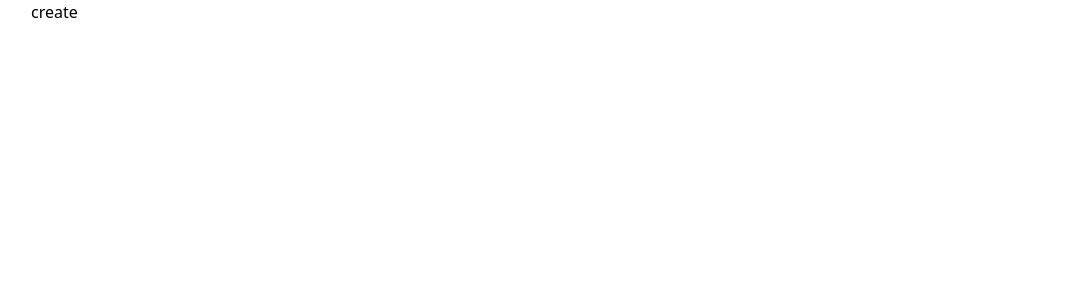
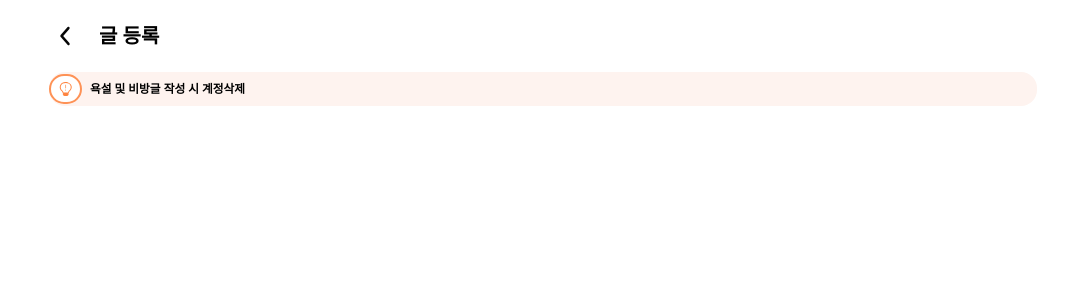
Before and after one commit to 0dytpq0/L-league-FE-Interview, a Next.js app: page /create in a window 1280 px wide. Shown: the top 300 px of the page, without its empty margins (97-1165 px from the left). Built offline with nearby package versions, Linux system fonts and the light colour scheme.

Commit message:
refactore : notice 공통 컴포넌트로 분리 및 backbutton 컴포넌트 생성

```diff
--- a/src/app/(afterLogin)/create/page.tsx
+++ b/src/app/(afterLogin)/create/page.tsx
@@ -1,3 +1,12 @@
+import Notice from "@/app/(beforeLogin)/_component/Notice";
+import Header from "@/app/_component/Header";
+import { NOTICE_MESSAGE } from "@/constants/message";
+
 export default function Create() {
-  return <div>create</div>;
+  return (
+    <div>
+      <Header isMain={false} title="글 등록" />
+      <Notice message={NOTICE_MESSAGE.create} />
+    </div>
+  );
 }
--- a/src/app/(beforeLogin)/_component/FooterLinkWrapper.tsx
+++ b/src/app/(beforeLogin)/_component/FooterLinkWrapper.tsx
@@ -1,12 +1,16 @@
 import ImageWrapper from "./ImageWrapper";
 
-interface Props {
+interface FooterLinkWrapperProps {
   src: string;
   alt: string;
   href: string;
 }
 
-export default function FooterLinkWrapper({ src, alt, href }: Props) {
+export default function FooterLinkWrapper({
+  src,
+  alt,
+  href,
+}: FooterLinkWrapperProps) {
   return (
     <ImageWrapper
       src={src}
--- /dev/null
+++ b/src/app/(beforeLogin)/_component/Notice.tsx
@@ -0,0 +1,55 @@
+import { cn } from "@/utils/cn";
+import ImageWrapper from "./ImageWrapper";
+
+interface NoticeProps {
+  icon?: string;
+  iconAlt?: string;
+  label?: string;
+  message: string;
+  containerClassName?: string;
+  iconContainerClassName?: string;
+  labelClassName?: string;
+  messageClassName?: string;
+}
+
+export default function Notice({
+  icon = "/icon_tip.svg",
+  iconAlt = "tip",
+  label,
+  message,
+  containerClassName,
+  iconContainerClassName,
+  labelClassName,
+  messageClassName,
+}: NoticeProps) {
+  return (
+    <div
+      className={cn(
+        "flex bg-[#FEF3EF] gap-2 items-center rounded-2xl py-[2px] mx-[18px]",
+        containerClassName
+      )}
+    >
+      <div
+        className={cn(
+          "flex gap-[2px] items-center border-2 border-brand rounded-2xl py-[5px] px-[8px] bg-white",
+          iconContainerClassName
+        )}
+      >
+        <ImageWrapper
+          src={icon}
+          alt={iconAlt}
+          containerClassName="relative aspect-auto w-[13px] h-4"
+          objectFit="cover"
+        />
+        {label && (
+          <span className={cn("text-brand font-bold text-xs", labelClassName)}>
+            {label}
+          </span>
+        )}
+      </div>
+      <div className={cn("text-[11.7px] font-bold", messageClassName)}>
+        {message}
+      </div>
+    </div>
+  );
+}
--- a/src/app/(beforeLogin)/page.tsx
+++ b/src/app/(beforeLogin)/page.tsx
@@ -2,8 +2,11 @@
 import Footer from "./_component/Footer";
 import SliderWrapper from "./_component/SliderWrapper";
 import ImageWrapper from "./_component/ImageWrapper";
+import Notice from "./_component/Notice";
 import { SwiperSlide } from "swiper/react";
 import { useState } from "react";
+import Header from "../_component/Header";
+import { NOTICE_MESSAGE } from "@/constants/message";
 
 export default function Main() {
   const tabs = ["전체", "일상생활", "맛집소개", "제품후기", "IT정보"];
@@ -12,32 +15,10 @@ export default function Main() {
   return (
     <div className="relative">
       {/* header */}
-      <header className="flex justify-between mx-4 py-[14px]">
-        <span className="text-brand font-bold text-2xl">BLOG</span>
-        <ImageWrapper
-          src={"/icon_bell.svg"}
-          alt="bell"
-          containerClassName="w-5 h-[22px] relative aspect-auto"
-          objectFit="cover"
-          imageClassName="cursor-pointer"
-        />
-      </header>
+      <Header isMain={true} title="BLOG" />
 
       {/* 공지 */}
-      <div className="flex bg-[#FEF3EF] gap-2 items-center rounded-2xl py-[2px] mx-[18px]">
-        <div className="flex gap-[2px] items-center border-2 border-brand rounded-2xl py-[5px] px-[8px] bg-white">
-          <ImageWrapper
-            src={"/icon_tip.svg"}
-            alt="tip"
-            containerClassName="relative aspect-auto w-[13px] h-4"
-            objectFit="cover"
-          />
-          <span className="text-brand font-bold text-xs">공지</span>
-        </div>
-        <div className=" text-[11.7px] font-bold">
-          앱 출시 기념 각종 이벤트 진행 예정(공지사항 참고)
-        </div>
-      </div>
+      <Notice message={NOTICE_MESSAGE.main} label="공지" />
 
       {/* 조회수 TOP 10 */}
       <div className="flex items-center gap-1 py-[10px] mx-4">
--- /dev/null
+++ b/src/app/_component/BackButton.tsx
@@ -0,0 +1,40 @@
+"use client";
+import { cn } from "@/utils/cn";
+import ImageWrapper from "@/app/(beforeLogin)/_component/ImageWrapper";
+import { useRouter } from "next/navigation";
+
+interface BackButtonProps {
+  className?: string;
+  onClick?: () => void;
+}
+
+export default function BackButton({ className, onClick }: BackButtonProps) {
+  const router = useRouter();
+
+  const handleClick = () => {
+    if (onClick) {
+      onClick();
+    } else {
+      router.back();
+    }
+  };
+
+  return (
+    <button
+      type="button"
+      onClick={handleClick}
+      className={cn(
+        "flex items-center justify-center p-0 bg-transparent border-0 cursor-pointer",
+        className
+      )}
+      aria-label="뒤로 가기"
+    >
+      <ImageWrapper
+        src={"/icon_prev.svg"}
+        alt="prev"
+        containerClassName="w-7 h-8 relative aspect-auto"
+        objectFit="cover"
+      />
+    </button>
+  );
+}
--- /dev/null
+++ b/src/app/_component/Header.tsx
@@ -0,0 +1,55 @@
+import { cn } from "@/utils/cn";
+import ImageWrapper from "../(beforeLogin)/_component/ImageWrapper";
+import BackButton from "./BackButton";
+
+interface HeaderProps {
+  isMain: boolean;
+  title: string;
+  headerClassName?: string;
+  titleClassName?: string;
+}
+
+export default function Header({
+  isMain,
+  title,
+  headerClassName,
+  titleClassName,
+}: HeaderProps) {
+  if (isMain) {
+    return (
+      <header
+        className={cn(
+          "flex justify-between items-center mx-4 py-[14px]",
+          headerClassName
+        )}
+      >
+        <span className={cn("text-brand font-bold text-2xl", titleClassName)}>
+          {title}
+        </span>
+        <ImageWrapper
+          src={"/icon_bell.svg"}
+          alt="bell"
+          containerClassName="w-5 h-[22px] relative aspect-auto"
+          objectFit="cover"
+          imageClassName="cursor-pointer"
+        />
+      </header>
+    );
+  }
+
+  return (
+    <header
+      className={cn("flex items-center mx-5 py-5 gap-5", headerClassName)}
+    >
+      {/* <ImageWrapper
+        src={"/icon_prev.svg"}
+        alt="prev"
+        containerClassName="w-7 h-8 relative aspect-auto"
+        objectFit="cover"
+        imageClassName="cursor-pointer"
+      /> */}
+      <BackButton />
+      <span className={cn("font-bold text-xl", titleClassName)}>{title}</span>
+    </header>
+  );
+}
--- /dev/null
+++ b/src/constants/message.ts
@@ -0,0 +1,7 @@
+const NOTICE_MESSAGE = {
+  main: "앱 출시 기념 각종 이벤트 진행 예정(공지사항 참고)",
+  create: "욕설 및 비방글 작성 시 계정삭제",
+  update: "욕설 및 비방글 작성 시 계정삭제",
+};
+
+export { NOTICE_MESSAGE };
```
